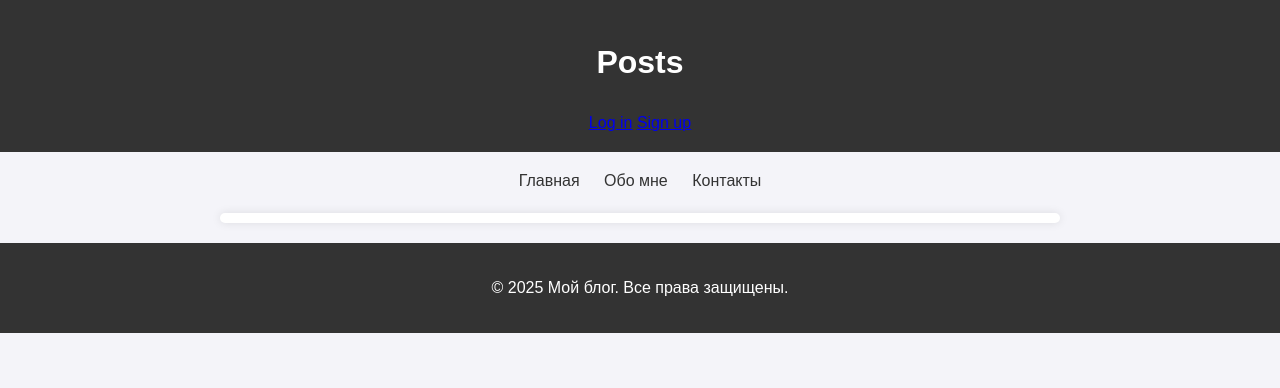
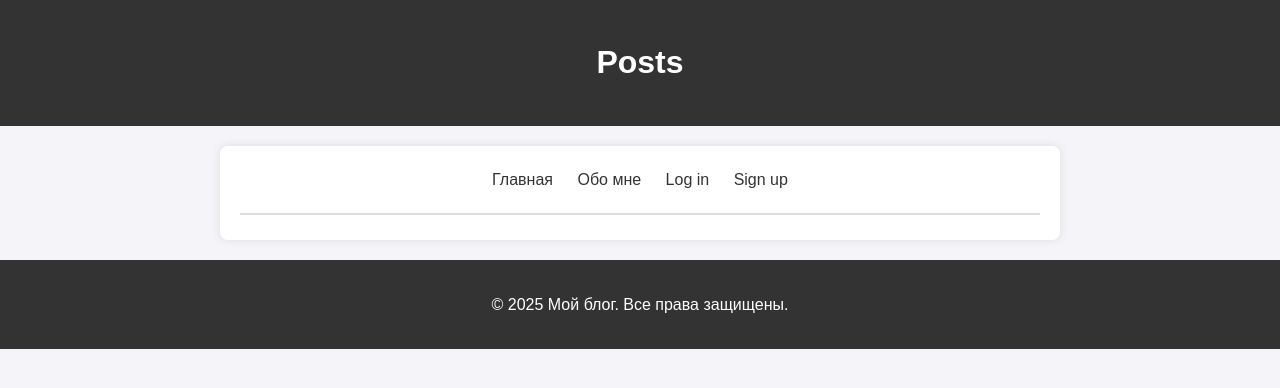
Before and after one commit to KostantinRudenko/Blog-Web-App, a Django app: page / in a window 1280 px wide. Shown: the top 388 px of the page. Run offline with Django 5.2, Linux system fonts and the light colour scheme; data that the repository does not hold is empty.

Commit message:
changed frontend

```diff
--- a/blog_app/post_app/templates/post_app/base.html
+++ b/blog_app/post_app/templates/post_app/base.html
@@ -14,19 +14,21 @@
 <body>
     <header>
         <h1>{{ title }}</h1>
-        <a class="auth-btn" href="{% url 'user:login' %}">Log in</a>
-        <a class="auth-btn" href="{% url 'user:signup' %}">Sign up</a>
     </header>
-    <nav>
-        <a href="{% url 'index' %}">Главная</a>
-        <a href="{% url 'about' %}">Обо мне</a>
-        <a href="{% url 'contacts' %}">Контакты</a>
-    </nav>
     <div class="container">
-
+        <nav>
+            <a class="nav-link" href="{% url 'index' %}">Главная</a>
+            <a class="nav-link" href="{% url 'about' %}">Обо мне</a>
+            {% if user.is_authenticated %}
+            <a class="nav-link" href="#">Account</a>
+            {% else %}
+            <a class="nav-link" href="{% url 'user:login' %}">Log in</a>
+            <a class="nav-link" href="{% url 'user:signup' %}">Sign up</a>
+            {% endif %}
+        </nav>
+        <hr class="nav-divider">
         {% block content %}
         {% endblock %}
-
     </div>
 <footer>
     <p>&copy; 2025 Мой блог. Все права защищены.</p>
--- a/blog_app/static/styles/style.css
+++ b/blog_app/static/styles/style.css
@@ -29,6 +29,13 @@ nav a:hover {
     text-decoration: underline;
 }
 
+.nav-divider {
+    border: 0;
+    height: 2px;
+    background: #ddd;
+    margin: 20px 0;
+}
+
 .container {
     max-width: 800px;
     margin: 20px auto;
--- a/blog_app/user_app/templates/user_app/login.html
+++ b/blog_app/user_app/templates/user_app/login.html
@@ -4,9 +4,6 @@
 {% block css %}
 <link rel="stylesheet" href="{% static 'styles/auth_style.css' %}">
 <link rel="stylesheet" href="{% static 'styles/style.css' %}">
-{% endblock %}
-
-{% block title %}Вход в аккаунт
 {% endblock %}
 
 {% block content %}
```
Also changed, not shown: blog_app/user_app/templates/user_app/base.html (+11 -0 lines), blog_app/db.sqlite3.
